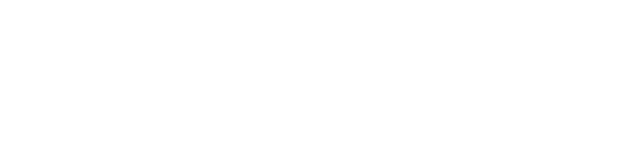
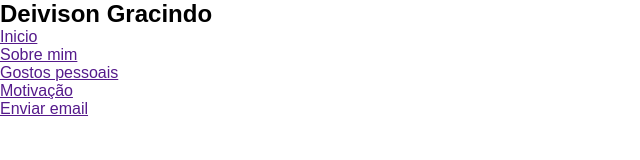
Before and after one commit to deivison556/Landing-page-sobre-mim, a plain HTML site: page index.html in a window 1280 px wide. Shown: the whole page, without its empty margins (0-640 px from the left). Drawn offline with Linux system fonts and the light colour scheme; a web font is replaced by a local one.

Commit message:
feat(html): adicionado estrutura de header no index.html

```diff
--- a/index.html
+++ b/index.html
@@ -8,6 +8,17 @@
   <title>Quem sou eu? Sobre mim</title>
 </head>
 <body>
-
+  <header class="header-container">
+    <h2>Deivison Gracindo</h2>
+    <nav class="nav-menu-container">
+      <ul>
+        <li><a href="">Inicio</a></li>
+        <li><a href="">Sobre mim</a></li>
+        <li><a href="">Gostos pessoais</a></li>
+        <li><a href="">Motivação</a></li>
+        <li><a href="" id="btn-nav-email">Enviar email</a></li>
+      </ul>
+    </nav>
+  </header>
 </body>
 </html>
```
